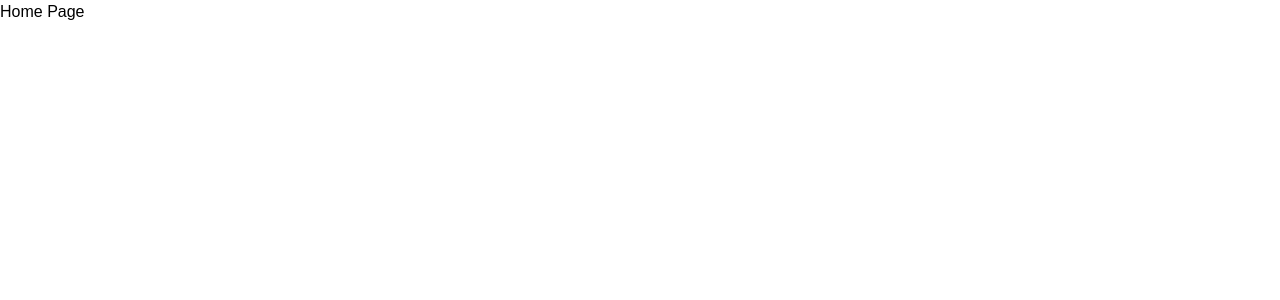
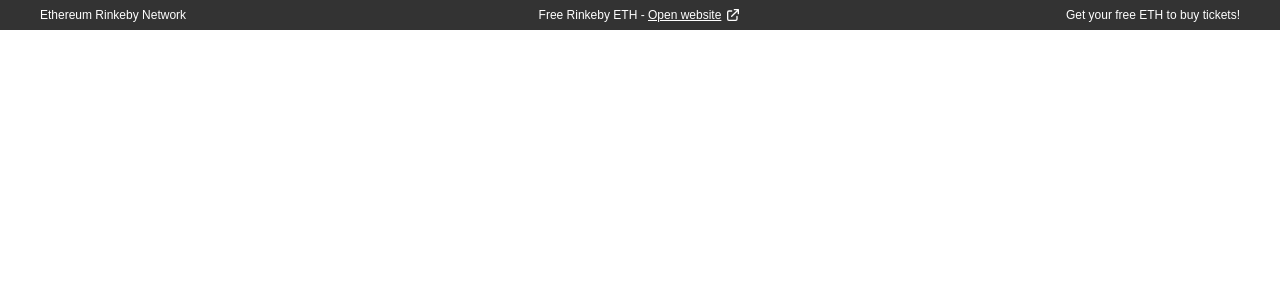
Before and after one commit to whale-watching/TredDapp, a Next.js app in the folder frontend/: page / in a window 1280 px wide. Shown: the top 300 px of the page. Built offline with nearby package versions, Linux system fonts and the light colour scheme.

Commit message:
feat(frontend): add banner component

```diff
--- /dev/null
+++ b/frontend/src/components/Banner/Banner.js
@@ -0,0 +1,75 @@
+import styled, { useTheme } from 'styled-components'
+import { useMatchBreakpoints } from '../../hooks'
+import { Flex, Text } from '../Toolkit'
+import { SvgExternalLink } from '../Svg'
+
+const Container = styled(Flex)`
+  align-items: center;
+  height: 100%;
+  justify-content: center;
+  margin: 0 auto;
+  max-width: ${({ theme }) => `${theme.siteWidth}px`};
+
+  ${({ theme }) => theme.mediaQueries.sm} {
+    justify-content: space-between;
+  }
+`
+
+const Icon = styled(Flex)`
+  align-items: center;
+  justify-content: center;
+  margin-left: 4px;
+`
+
+const Link = styled.a`
+  color: ${({ theme }) => theme.colors.background};
+  text-decoration: underline;
+
+  &:hover {
+    cursor: pointer;
+  }
+`
+
+const Section = styled.section`
+  background-color: ${({ theme }) => theme.colors.headline};
+  color: ${({ theme }) => theme.colors.background};
+  font-size: 12px;
+  font-weight: 300;
+  height: 30px;
+  padding: 0 16px;
+`
+
+const Banner = () => {
+  const { isMobile } = useMatchBreakpoints()
+  const theme = useTheme()
+
+  return (
+    <Section>
+      <Container>
+        {isMobile ? null : (
+          <Text color={theme.colors.background} width="250px">
+            Ethereum Rinkeby Network
+          </Text>
+        )}
+        <Flex alignItems="center" justifyContent="center" width="250px">
+          <Text color={theme.colors.background}>
+            Free Rinkeby ETH -{' '}
+            <Link href="https://faucets.chain.link/rinkeby" target="_blank">
+              Open website
+            </Link>
+          </Text>
+          <Icon>
+            <SvgExternalLink height="16px" width="16px" />
+          </Icon>
+        </Flex>
+        {isMobile ? null : (
+          <Text color={theme.colors.background} textAlign="right" width="250px">
+            Get your free ETH to buy tickets!
+          </Text>
+        )}
+      </Container>
+    </Section>
+  )
+}
+
+export default Banner
--- /dev/null
+++ b/frontend/src/components/Banner/index.js
@@ -0,0 +1 @@
+export { default as Banner } from './Banner'
--- /dev/null
+++ b/frontend/src/components/Svg/ExternalLink.js
@@ -0,0 +1,20 @@
+const ExternalLink = (props) => {
+  return (
+    <svg
+      xmlns="http://www.w3.org/2000/svg"
+      fill="none"
+      viewBox="0 0 24 24"
+      stroke="currentColor"
+      strokeWidth={2}
+      {...props}
+    >
+      <path
+        strokeLinecap="round"
+        strokeLinejoin="round"
+        d="M10 6H6a2 2 0 00-2 2v10a2 2 0 002 2h10a2 2 0 002-2v-4M14 4h6m0 0v6m0-6L10 14"
+      />
+    </svg>
+  )
+}
+
+export default ExternalLink
--- /dev/null
+++ b/frontend/src/components/Svg/index.js
@@ -0,0 +1 @@
+export { default as SvgExternalLink } from './ExternalLink'
--- /dev/null
+++ b/frontend/src/hooks/index.js
@@ -0,0 +1,2 @@
+export { default as useIsomorphicEffect } from './useIsomorphicEffect'
+export { default as useMatchBreakpoints } from './useMatchBreakpoints'
--- /dev/null
+++ b/frontend/src/hooks/useIsomorphicEffect.js
@@ -0,0 +1,11 @@
+import { useEffect, useLayoutEffect } from 'react'
+
+const useIsomorphicEffect = () => {
+  if (typeof window === 'undefined') {
+    return useEffect
+  }
+
+  return useLayoutEffect
+}
+
+export default useIsomorphicEffect
--- /dev/null
+++ b/frontend/src/hooks/useMatchBreakpoints.js
@@ -0,0 +1,92 @@
+import { useState } from 'react'
+import base from '../theme/base'
+import useIsomorphicEffect from './useIsomorphicEffect'
+
+/**
+ * Can't use the media queries from "base.mediaQueries" because of how matchMedia works
+ * In order for the listener to trigger we need have have the media query with a range, e.g.
+ * (min-width: 370px) and (max-width: 576px)
+ * @see https://developer.mozilla.org/en-US/docs/Web/API/MediaQueryList
+ */
+const mediaQueries = (() => {
+  let previousMinWidth = 0
+
+  return Object.keys(base.breakpoints).reduce((accumulatedResult, size, index) => {
+    if (index === Object.keys(base.breakpoints).length - 1) {
+      return { ...accumulatedResult, [size]: `(min-width: ${previousMinWidth}px)` }
+    }
+
+    const minWidth = previousMinWidth
+    const maxWidth = base.breakpoints[size]
+
+    // Min width for next iteration.
+    previousMinWidth = maxWidth + 1
+
+    return { ...accumulatedResult, [size]: `(min-width: ${minWidth}px) and (max-width: ${maxWidth}px)` }
+  }, {})
+})()
+
+const getKey = (size) => {
+  return `is${size.charAt(0).toUpperCase()}${size.slice(1)}`
+}
+
+const getState = () => {
+  return Object.keys(mediaQueries).reduce((accumulatedResult, size) => {
+    const key = getKey(size)
+    if (typeof window === 'undefined') {
+      return { ...accumulatedResult, [key]: false }
+    }
+
+    const mql = window.matchMedia(mediaQueries[size])
+
+    return { ...accumulatedResult, [key]: mql?.matches ?? false }
+  }, {})
+}
+
+const useMatchBreakpoints = () => {
+  const [state, setState] = useState(() => getState())
+
+  useIsomorphicEffect(() => {
+    // Create listeners for each media query returning a function to unsubscribe.
+    const handlers = Object.keys(mediaQueries).map((size) => {
+      const mql = window.matchMedia(mediaQueries[size])
+
+      const handler = (matchMediaQuery) => {
+        const key = getKey(size)
+        setState((previousState) => ({
+          ...previousState,
+          [key]: matchMediaQuery.matches,
+        }))
+      }
+
+      // Safari < 14 fix
+      if (mql.addEventListener) {
+        mql.addEventListener('change', handler)
+      }
+
+      return () => {
+        // Safari < 14 fix
+        if (mql.removeEventListener) {
+          mql.removeEventListener('change', handler)
+        }
+      }
+    })
+
+    setState(getState())
+
+    return () => {
+      handlers.forEach((unsubscribe) => {
+        unsubscribe()
+      })
+    }
+  }, [])
+
+  return {
+    ...state,
+    isMobile: state.isXs || state.isSm,
+    isTablet: state.isMd || state.isLg,
+    isDesktop: state.isXl || state.isXxl,
+  }
+}
+
+export default useMatchBreakpoints
--- a/frontend/src/pages/index.js
+++ b/frontend/src/pages/index.js
@@ -1,5 +1,27 @@
+import Head from 'next/head'
+import dynamic from 'next/dynamic'
+
+// TODO: Remove dynamic import when web3-react supports ssr.
+const Banner = dynamic(
+  () => {
+    return import('../components/Banner').then((module) => {
+      return module.Banner
+    })
+  },
+  { ssr: false },
+)
+
 const Home = () => {
-  return <div>Home Page</div>
+  return (
+    <>
+      <Head>
+        <title>Auction</title>
+        <meta name="description" content="Decentralized Auction by DAPP-Z" />
+        <link rel="icon" href="/favicon.ico" />
+      </Head>
+      <Banner />
+    </>
+  )
 }
 
 export default Home
```
